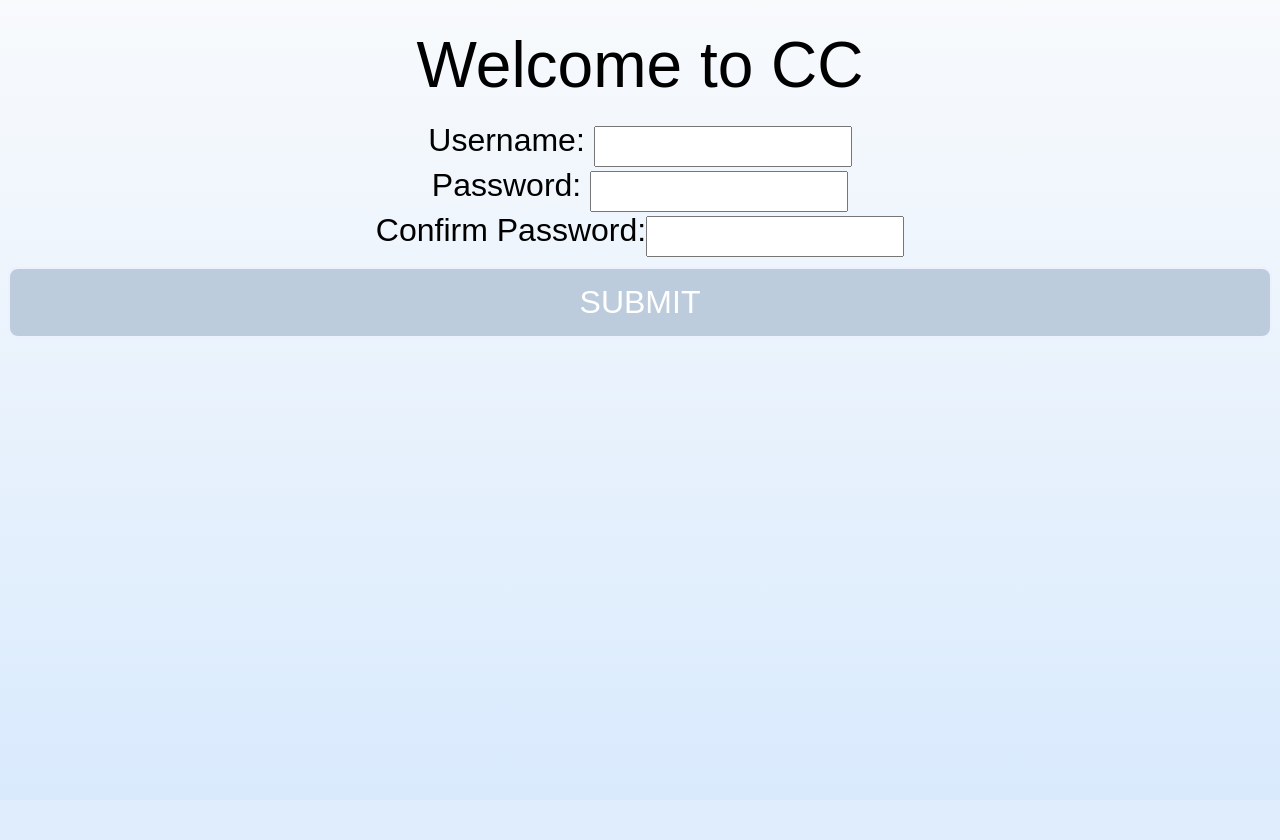
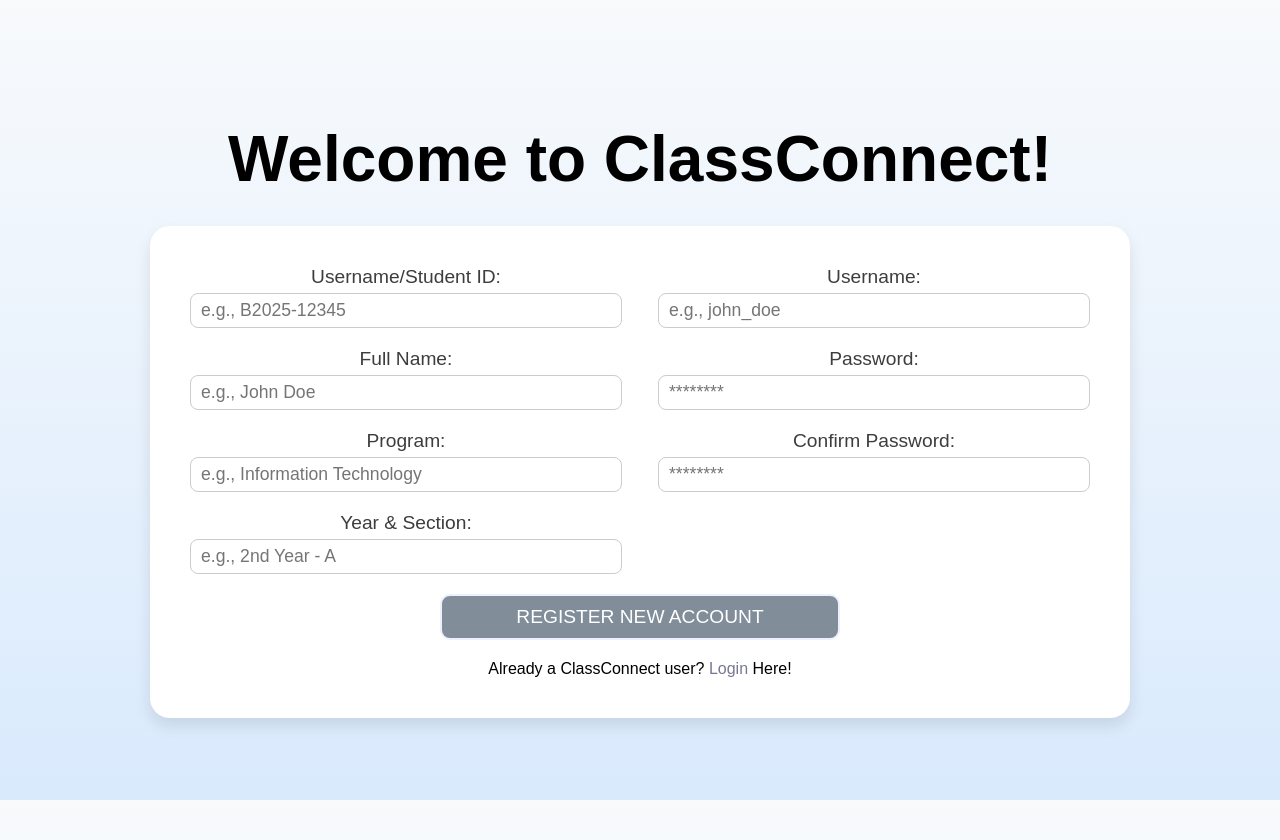
Before and after one commit to Izumi10shii/ClassConnectURSB, a PHP site: page /registerpage.html in a window 1280 px wide. Before the commit the page ends 338 px from the top, so only its background shows below. Run offline with PHP 8.4, Linux system fonts and the light colour scheme.

Commit message:
Login Page, Register Page - Draft Homepage - Layout

```diff
--- a/registerpage.css
+++ b/registerpage.css
@@ -1,8 +1,8 @@
 body {
-    margin: 5;
+    margin: 0;
     box-sizing: border-box;
     padding: 0;
-    background: linear-gradient(180deg,#F8FAFC, #D9EAFD);
+    background: linear-gradient(180deg, #F8FAFC, #D9EAFD);
     background-attachment: fixed;
     font-family: sans-serif;
     height: 100%;
@@ -11,38 +11,80 @@ body {
 .content {
     display: flex;
     justify-content: center;
-    align-content: center;
+    align-items: center;
     text-align: center;
     flex-direction: column;
+    height: 100vh;
+    padding: 20px;
 }
 
 .title {
     font-size: 4rem;
-    margin: 20px;
+    margin-bottom: 30px;
+    font-weight: bold;
 }
 
-.user, .pass{
-    width: 250px;
-    height: 35px;
+.regbox {
+    background-color: #ffffff;
+    padding: 40px;
+    border-radius: 20px;
+    box-shadow: 0 8px 16px rgba(0,0,0,0.1);
+    display: flex;
+    flex-direction: column;
+    gap: 20px;
+    width: 100%;
+    max-width: 900px;
 }
 
-.username, .password {
-    font-size: 2rem;
+.input-row {
+    display: flex;
+    justify-content: space-between;
+    gap: 20px;
+    flex-wrap: wrap;
+}
+
+.label-group {
+    display: flex;
+    flex-direction: column;
+    width: 48%;
+}
+
+.label-group label {
+    font-size: 1.2rem;
+    margin-bottom: 5px;
+    color: #3d3d3d;
+}
+
+.user, .pass {
+    width: 100%;
+    height: 35px;
+    font-size: 1.1rem;
+    padding: 5px 10px;
+    border: 1px solid #ccc;
+    border-radius: 8px;
+    box-sizing: border-box;
 }
 
 .submit {
-    margin-top: 10px;
-    font-size: 2rem;
+    align-self: center;
+    font-size: 1.2rem;
     color: #ffffff;
     font-family: sans-serif;
     border-radius: 10px;
-    background-color: #BCCCDC;
+    background-color: #818d99;
     border: #ecf0ff solid 2px;
-    padding: 15px;
+    padding: 10px 20px;
     transition: 0.3s ease-in-out;
+    cursor: pointer;
+    width: 400px;
 }
 
 .submit:hover {
-    background-color:rgb(150, 157, 165);
+    background-color: rgb(150, 157, 165);
     color: #eaf5ff;
 }
+
+.login a{
+    text-decoration: none;
+    color: #777794;
+}
--- a/registerpage.html
+++ b/registerpage.html
@@ -8,15 +8,54 @@
 </head>
 <body>
     <div class="content">
-        <div class="title">Welcome to CC</div>
+        <div class="title">Welcome to ClassConnect!</div>
 
-        <div class="regbox">
-            <div class="username">Username: <input type="text" class="user"></div>
-            <div class="password">Password: <input type="password" class="pass"></div>
-            <div class="password">Confirm Password:<input type="password" class="pass"></div>
-        </div>
+        <form method="post" class="regbox">
+            <div class="input-row">
+                <div class="label-group">
+                    <label for="userid">Username/Student ID:</label>
+                    <input type="text" id="userid" class="user" placeholder="e.g., B2025-12345">
+                </div>
+                <div class="label-group">
+                    <label for="username">Username:</label>
+                    <input type="text" id="username" class="user" placeholder="e.g., john_doe">
+                </div>
+            </div>
 
-        <button class="submit">SUBMIT</button>
+            <div class="input-row">
+                <div class="label-group">
+                    <label for="fullname">Full Name:</label>
+                    <input type="text" id="fullname" class="user" placeholder="e.g., John Doe">
+                </div>
+                <div class="label-group">
+                    <label for="password">Password:</label>
+                    <input type="password" id="password" class="pass" placeholder="********">
+                </div>
+            </div>
+
+            <div class="input-row">
+                <div class="label-group">
+                    <label for="program">Program:</label>
+                    <input type="text" id="program" class="user" placeholder="e.g., Information Technology">
+                </div>
+                <div class="label-group">
+                    <label for="confirmpassword">Confirm Password:</label>
+                    <input type="password" id="confirmpassword" class="pass" placeholder="********">
+                </div>
+            </div>
+
+            <div class="input-row">
+                <div class="label-group">
+                    <label for="yearsec">Year & Section:</label>
+                    <input type="text" id="yearsec" class="user" placeholder="e.g., 2nd Year - A">
+                </div>
+            </div>
+
+            <button type="submit" class="submit">REGISTER NEW ACCOUNT</button>
+            <div class="bottomtext">
+                <div class="login">Already a ClassConnect user? <a href="loginpage.html">Login</a> Here!</div>
+            </div>
+        </form>
     </div>
 </body>
 </html>
```
Also changed, not shown: home.css (+53 -1 lines), home.html (+33 -5 lines), loginpage.css (+68 -15 lines), loginpage.html (+18 -9 lines).
